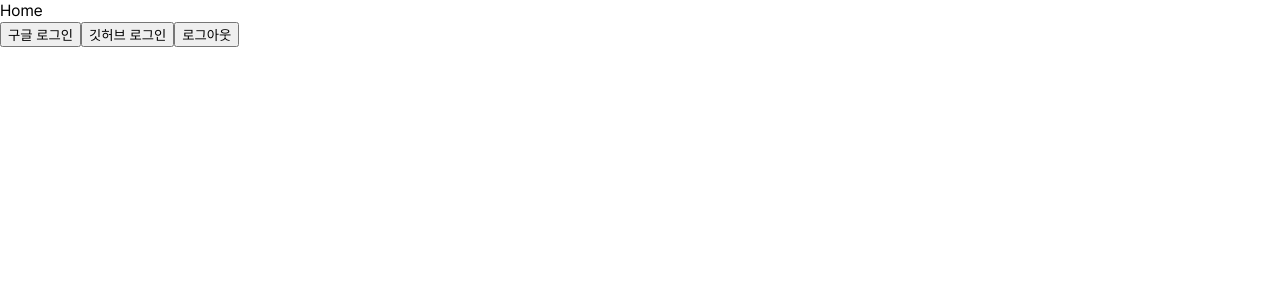
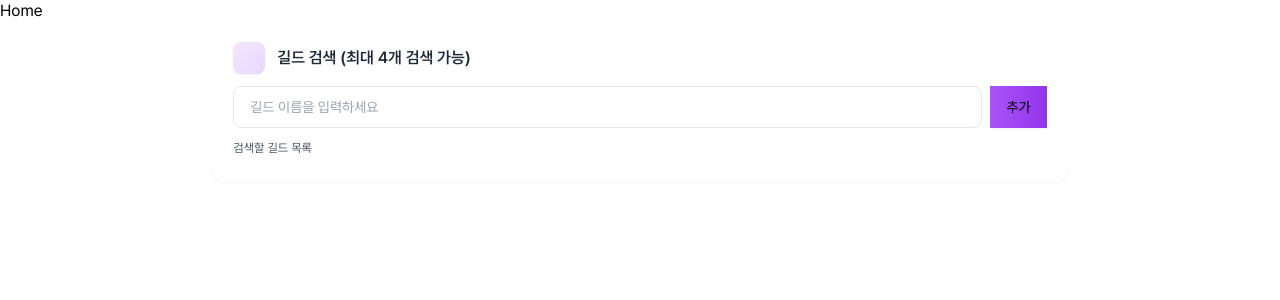
Before and after one commit to play3step/upfolio, a React (Vite) app: page / in a window 1280 px wide. Shown: the top 300 px of the page. Built offline with nearby package versions, Linux system fonts and the light colour scheme; no server answers.

Commit message:
feat : 검색 참고자료 임시 추가

```diff
--- a/src/index.css
+++ b/src/index.css
@@ -1,3 +1,13 @@
+@tailwind base;
+@tailwind components;
+@tailwind utilities;
+
 html {
   font-size: 16px;
 }
+
+* {
+  box-sizing: border-box;
+  margin: 0;
+  padding: 0;
+}
--- a/src/pages/SupaTest.tsx
+++ b/src/pages/SupaTest.tsx
@@ -1,12 +1,31 @@
-import { useAuthLogin } from '@/hooks/auth/useAuthLogin'
+// import { useAuthLogin } from '@/hooks/auth/useAuthLogin'
+import { useState } from 'react'
 
 function SupaTest() {
-  const { authData, handleSignIn, handleSignOut } = useAuthLogin()
+  // const { authData, handleSignIn, handleSignOut } = useAuthLogin()
+
+  const [guildList, setGuildList] = useState<string[]>([])
+  const [guildName, setGuildName] = useState('')
+
+  const handleGuildKeyPress = (e: React.KeyboardEvent<HTMLInputElement>) => {
+    if (e.key === 'Enter') {
+      addGuildList(guildName)
+    }
+  }
+
+  const addGuildList = (guildName: string) => {
+    setGuildList([...guildList, guildName])
+    setGuildName('')
+  }
+
+  const removeGuildList = (guildName: string) => {
+    setGuildList(guildList.filter(guild => guild !== guildName))
+  }
 
   return (
     <>
       <div>
-        <button onClick={() => handleSignIn('google')}>구글 로그인</button>
+        {/* <button onClick={() => handleSignIn('google')}>구글 로그인</button>
         <button onClick={() => handleSignIn('github')}>깃허브 로그인</button>
         <button onClick={handleSignOut}>로그아웃</button>
         {authData && (
@@ -23,7 +42,64 @@ function SupaTest() {
             </p>
             <p>프로바이더: {authData.provider}</p>
           </div>
-        )}
+        )} */}
+        <div className="md:col-span-2 md:w-2/3 md:mx-auto bg-white rounded-xl p-5 shadow-sm hover:shadow-md transition-shadow relative overflow-hidden">
+          <div className="flex flex-col justify-between">
+            <div className="flex items-center gap-3 mb-3">
+              <div className="w-8 h-8 bg-gradient-to-br from-purple-100 to-purple-200 rounded-lg flex items-center justify-center shadow-sm"></div>
+              <h2 className="text-base font-semibold text-gray-800">
+                길드 검색 (최대 4개 검색 가능)
+              </h2>
+            </div>
+            <div className="space-y-3">
+              <div className="flex gap-2">
+                <input
+                  type="text"
+                  placeholder="길드 이름을 입력하세요"
+                  value={guildName}
+                  onChange={e => setGuildName(e.target.value)}
+                  onKeyPress={handleGuildKeyPress}
+                  className="flex-1 px-4 py-2.5 text-sm border border-gray-200 rounded-lg focus:outline-none focus:ring-2 focus:ring-purple-500 bg-white"
+                />
+                <button
+                  onClick={() => addGuildList(guildName)}
+                  className="px-4 py-2.5 bg-gradient-to-r from-purple-500 to-purple-600 hover:from-purple-600 hover:to-purple-700 text-sm transition-all shadow-sm">
+                  추가
+                </button>
+              </div>
+
+              <div className="space-y-1.5">
+                <p className="text-xs text-gray-600">검색할 길드 목록</p>
+                <div className="flex flex-wrap gap-1.5">
+                  {guildList.map(guild => (
+                    <div
+                      key={guild}
+                      className="flex items-center gap-1 px-2.5 py-1 bg-gradient-to-r from-purple-50 to-purple-100 border border-purple-200 rounded-md group">
+                      <span className="text-sm text-purple-700">{guild}</span>
+                      <button
+                        onClick={() => removeGuildList(guild)}
+                        className="p-0.5 text-purple-400 hover:text-purple-600 rounded-full hover:bg-purple-100 transition-colors">
+                        <svg
+                          className="w-3.5 h-3.5"
+                          fill="none"
+                          stroke="currentColor"
+                          viewBox="0 0 24 24"
+                          xmlns="http://www.w3.org/2000/svg">
+                          <path
+                            strokeLinecap="round"
+                            strokeLinejoin="round"
+                            strokeWidth={2}
+                            d="M6 18L18 6M6 6l12 12"
+                          />
+                        </svg>
+                      </button>
+                    </div>
+                  ))}
+                </div>
+              </div>
+            </div>
+          </div>
+        </div>
       </div>
     </>
   )
```
